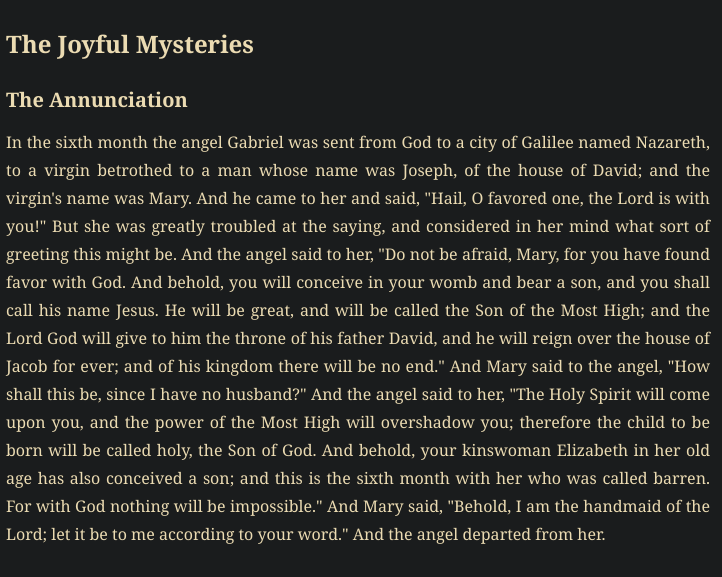
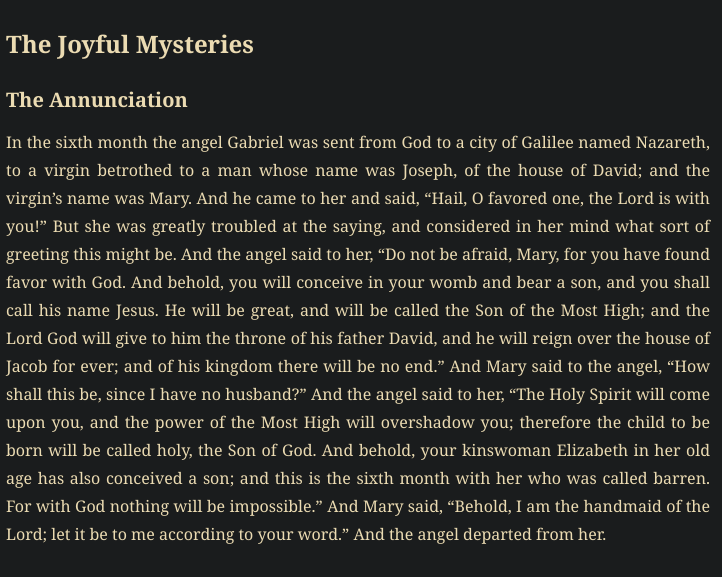
Before and after one commit to ACuteWoof/site, a website: page docs/rosary.html in a window 1280 px wide. Shown: the part 2640-3217 px from the top of the page, 282-1004 px from the left. Drawn offline with nearby package versions, Linux system fonts and the light colour scheme; files that its build step writes are made by us from their sources; a web font is replaced by a local one.

Commit message:
consistent quotation marks

```diff
--- a/docs/rosary.html
+++ b/docs/rosary.html
@@ -161,23 +161,23 @@
       <p>
         In the sixth month the angel Gabriel was sent from God to a city of
         Galilee named Nazareth, to a virgin betrothed to a man whose name was
-        Joseph, of the house of David; and the virgin's name was Mary. And he
-        came to her and said, "Hail, O favored one, the Lord is with you!" But
+        Joseph, of the house of David; and the virgin’s name was Mary. And he
+        came to her and said, “Hail, O favored one, the Lord is with you!” But
         she was greatly troubled at the saying, and considered in her mind what
-        sort of greeting this might be. And the angel said to her, "Do not be
+        sort of greeting this might be. And the angel said to her, “Do not be
         afraid, Mary, for you have found favor with God. And behold, you will
         conceive in your womb and bear a son, and you shall call his name Jesus.
         He will be great, and will be called the Son of the Most High; and the
         Lord God will give to him the throne of his father David, and he will
         reign over the house of Jacob for ever; and of his kingdom there will be
-        no end." And Mary said to the angel, "How shall this be, since I have no
-        husband?" And the angel said to her, "The Holy Spirit will come upon
+        no end.” And Mary said to the angel, “How shall this be, since I have no
+        husband?” And the angel said to her, “The Holy Spirit will come upon
         you, and the power of the Most High will overshadow you; therefore the
         child to be born will be called holy, the Son of God. And behold, your
         kinswoman Elizabeth in her old age has also conceived a son; and this is
         the sixth month with her who was called barren. For with God nothing
-        will be impossible." And Mary said, "Behold, I am the handmaid of the
-        Lord; let it be to me according to your word." And the angel departed
+        will be impossible.” And Mary said, “Behold, I am the handmaid of the
+        Lord; let it be to me according to your word.” And the angel departed
         from her.
       </p>
       <h3 id="the-visitation">The Visitation</h3>
```
